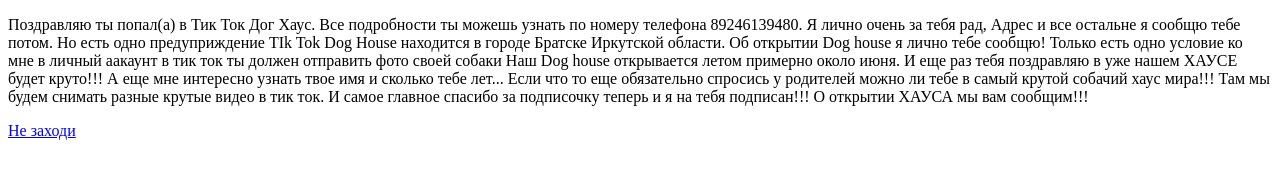
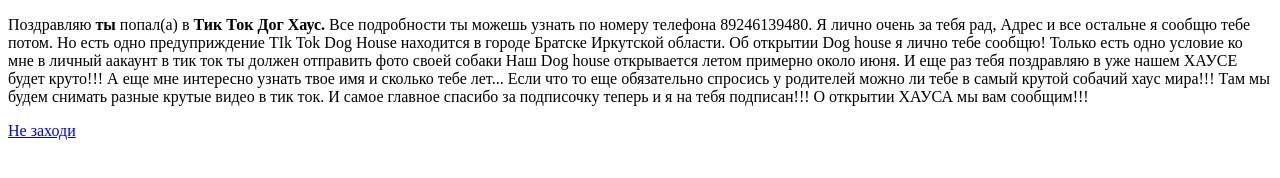
Before and after one commit to Charly228198/TIKTOKDOGHOUSE, a plain HTML site: page index.html in a window 1280 px wide. Drawn offline with Linux system fonts and the light colour scheme.

Commit message:
Add files via upload

```diff
--- a/index.html
+++ b/index.html
@@ -3,23 +3,25 @@
   <head>
     <title>TIK TOK DOG HOUSE</title>
     <link rel="shortcut icon" href="images.jpg" type="image/x-icon" />
-    <meta http-equiv="Content-Type" content="text/html;charset=UTF-8">
+    <meta http-equiv="Content-Type" content="text/html;charset=UTF-8" />
   </head>
   <body>
-    <p> Поздравляю ты попал(а) в Тик Ток Дог Хаус. Все подробности ты можешь узнать
-    по номеру телефона 89246139480. Я лично очень за тебя рад, Адрес и все
-    остальне я сообщю тебе потом. Но есть одно предуприждение TIk Tok Dog House
-    находится в городе Братске Иркутской области. Об открытии Dog house я лично
-    тебе сообщю! Только есть одно условие ко мне в личный аакаунт в тик ток ты
-    должен отправить фото своей собаки Наш Dog house открывается летом примерно
-    около июня. И еще раз тебя поздравляю в уже нашем ХАУСЕ будет круто!!! А еще
-    мне интересно узнать твое имя и сколько тебе лет... Если что то еще
-    обязательно спросись у родителей можно ли тебе в самый крутой собачий хаус
-    мира!!! Там мы будем снимать разные крутые видео в тик ток. И самое главное
-    спасибо за подписочку теперь и я на тебя подписан!!! О открытии ХАУСА мы вам
-    сообщим!!!</p>
+    <p>
+      Поздравляю <b> ты</b> попал(а) в <strong> Тик Ток Дог Хаус.</strong> Все
+      подробности ты можешь узнать по номеру телефона 89246139480. Я лично очень
+      за тебя рад, Адрес и все остальне я сообщю тебе потом. Но есть одно
+      предуприждение TIk Tok Dog House находится в городе Братске Иркутской
+      области. Об открытии Dog house я лично тебе сообщю! Только есть одно
+      условие ко мне в личный аакаунт в тик ток ты должен отправить фото своей
+      собаки Наш Dog house открывается летом примерно около июня. И еще раз тебя
+      поздравляю в уже нашем ХАУСЕ будет круто!!! А еще мне интересно узнать
+      твое имя и сколько тебе лет... Если что то еще обязательно спросись у
+      родителей можно ли тебе в самый крутой собачий хаус мира!!! Там мы будем
+      снимать разные крутые видео в тик ток. И самое главное спасибо за
+      подписочку теперь и я на тебя подписан!!! О открытии ХАУСА мы вам
+      сообщим!!!
+    </p>
     <link rel="shortcut icon" href="images.jpg" type="image/x-icon" />
     <a href="Страшилка.html">Не заходи</a>
   </body>
-
 </html>
```
Also changed, not shown: Страшилка.html (+3 -1 lines), Участники.html (added, +16 -0 lines).
